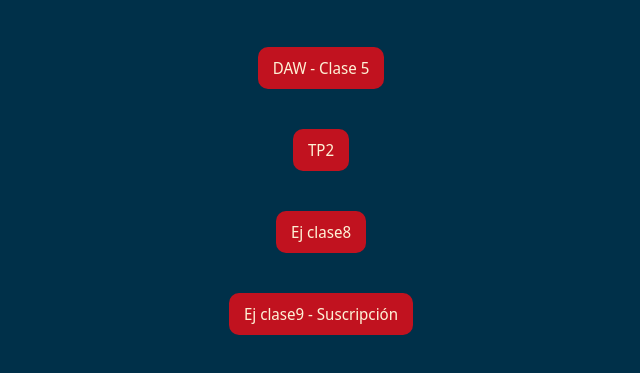
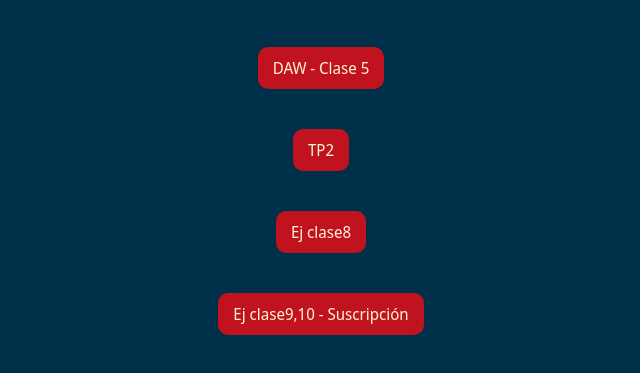
Before and after one commit to AleNardon/DAW-01, a plain HTML site: page index.html in a window 1280 px wide. Shown: the part 81-454 px from the top of the page, without its empty margins (319-959 px from the left). Drawn offline with Linux system fonts and the light colour scheme.

Commit message:
clase 10

```diff
--- a/index.html
+++ b/index.html
@@ -20,7 +20,7 @@
             <a href="exercises/index.html">Ej clase8</a>
         </div>
         <div class="divButton">
-            <a href="TP2/form/suscripcion.html">Ej clase9 - Suscripción</a>
+            <a href="TP2/form/suscripcion.html">Ej clase9,10 - Suscripción</a>
         </div>
     </div>
 
```
